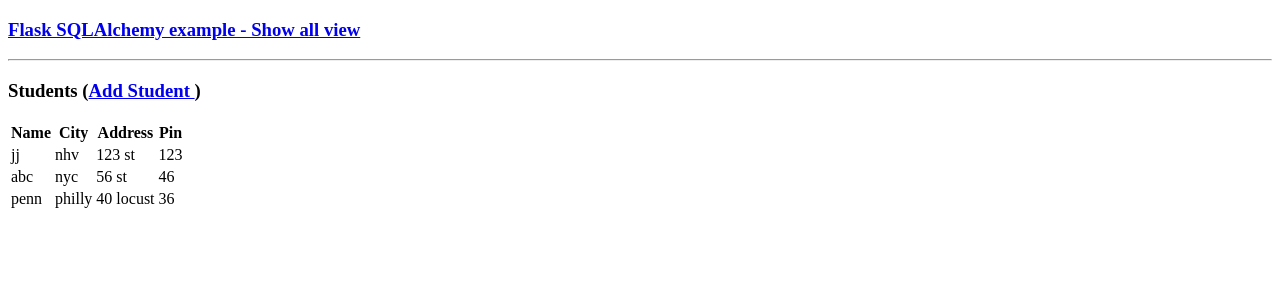
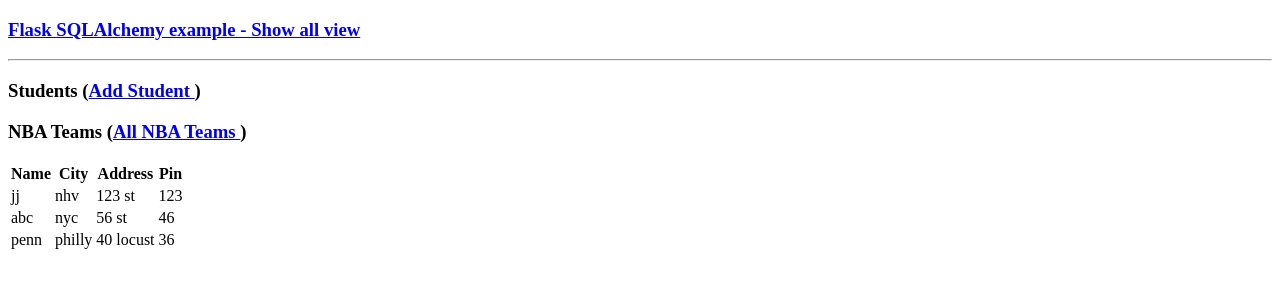
Before and after one commit to carlosherbozo/nba-project, a Flask app: page / in a window 1280 px wide. Shown: the top 300 px of the page. Run offline with Flask 2, Linux system fonts and the light colour scheme; data comes from the database, SQL or seed files in the repository.

Commit message:
nba teams hyperlink

```diff
--- a/templates/show_all.html
+++ b/templates/show_all.html
@@ -14,6 +14,9 @@
       {%- endfor %}
 
       <h3>Students (<a href = "{{ url_for('new') }}">Add Student
+         </a>)</h3>
+
+      <h3>NBA Teams (<a href = "{{ url_for('teams_all') }}">All NBA Teams
          </a>)</h3>
 
       <table>
```
